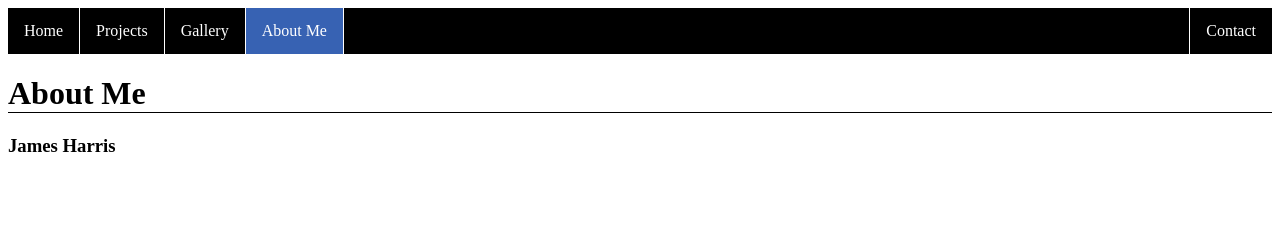
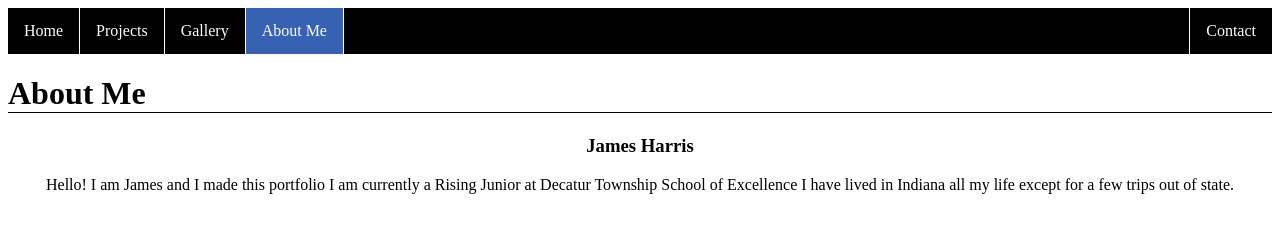
Before and after one commit to jharris37907/Portfolio, a plain HTML site: page aboutme.html in a window 1280 px wide. Drawn offline with nearby package versions, Linux system fonts and the light colour scheme.

Commit message:
About Me Update

```diff
--- a/aboutme.html
+++ b/aboutme.html
@@ -14,6 +14,7 @@
         <h1 class="strtheader">About Me</h1>
         <div id="About-Me_Content">
             <h3 class="aContent">James Harris</h3>
+            <p class="aContent">Hello! I am James and I made this portfolio I am currently a Rising Junior at Decatur Township School of Excellence I have lived in Indiana all my life except for a few trips out of state.</p>
         </div>
     </body>
     <script src="brain.js"></script>
--- a/style.css
+++ b/style.css
@@ -53,6 +53,12 @@
 .center#hemail {
     font-size: 30px;
 }
+/*-----------------------------About Code---------------------------------------*/
+
+.aContent {
+    text-align: center;
+}
+
 /*-----------------------------Gallery Code-------------------------------------*/
 div#gallery-item1 {
     width: 600px;
```
